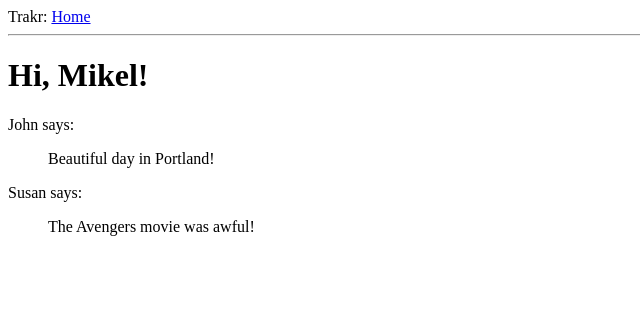
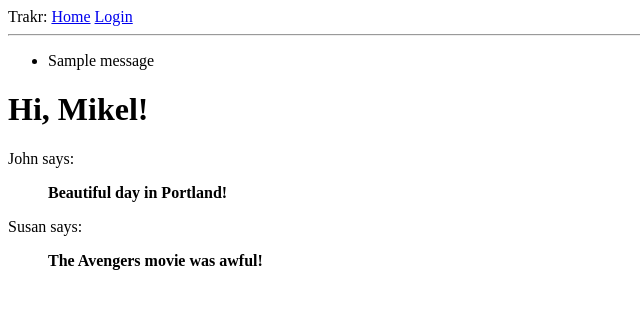
Before and after one commit to NachtRitter2/flask_example, a Flask app: page / in a window 1280 px wide. Shown: the top 309 px of the page, without its empty margins (0-640 px from the left). Run offline with Flask 2, Linux system fonts and the light colour scheme; tables that the repository leaves empty hold one stand-in row (values such as "Sample post"); one stand-in notice (Sample message) is shown.

Commit message:
added config, forms, database

```diff
--- a/app/routes.py
+++ b/app/routes.py
@@ -1,5 +1,6 @@
-from flask import render_template
+from flask import render_template, flash, redirect
 from app import app
+from app.forms import LoginForm
 
 @app.route("/")
 @app.route("/index")
@@ -18,21 +19,14 @@ def index():
             ]
     return render_template('index.html', title='Home', user=user, posts=posts)
 
-@app.route("/page1")
-def page1():
-
-    user = {'username':'Todd'}
-    posts = [
-            {
-                'author':{'username':'Jeff'},
-                'body':'Rainy day in Sacramento!'
-            },
-            {
-                'author':{'username':'Sherri'},
-                'body':'The art gallery visit was Enchanting!'
-            }
-            ]
-    return render_template('index.html', title='Page1', user=user, posts=posts)
+@app.route("/login", methods=['GET', 'POST'])
+def login():
+    form = LoginForm()
+    if form.validate_on_submit():
+        flash('Login requested for user {}, remember_me={}'.format(
+            form.username.data, form.remember_me.data))
+        return redirect(url_for('index'))
+    return render_template('login.html', title='Sign In', form=form)
 
 
 
--- a/app/templates/base.html
+++ b/app/templates/base.html
@@ -8,8 +8,21 @@
         {% endif %}
     </head>
     <body>
-        <div>Trakr: <a href="/index">Home</a></div>
+        <div>
+            Trakr:
+            <a href="{{ url_for('index') }}">Home</a>
+            <a href="{{ url_for('login') }}">Login</a>
+        </div>
         <hr>
+        {% with messages = get_flashed_messages() %}
+        {% if messages %}
+        <ul>
+            {% for message in messages %}
+            <li>{{ message }}</li>
+            {% endfor %}
+        </ul>
+        {% endif %}
+        {% endwith %}
         {% block content %}{% endblock %}
     </body>
 </html>
--- a/app/templates/index.html
+++ b/app/templates/index.html
@@ -3,6 +3,6 @@
 {% block content %}
     <h1>Hi, {{ user.username }}!</h1>
         {% for post in posts %}
-        <div><p>{{ post.author.username }} says: <blockquote>{{ post.body }}</blockquote></p></div>
+        <div><p>{{ post.author.username }} says: <blockquote><b>{{ post.body }}</b></blockquote></p></div>
         {% endfor %}
 {% endblock %}
```
Also changed, not shown: app/__init__.py (+7 -1 lines).
